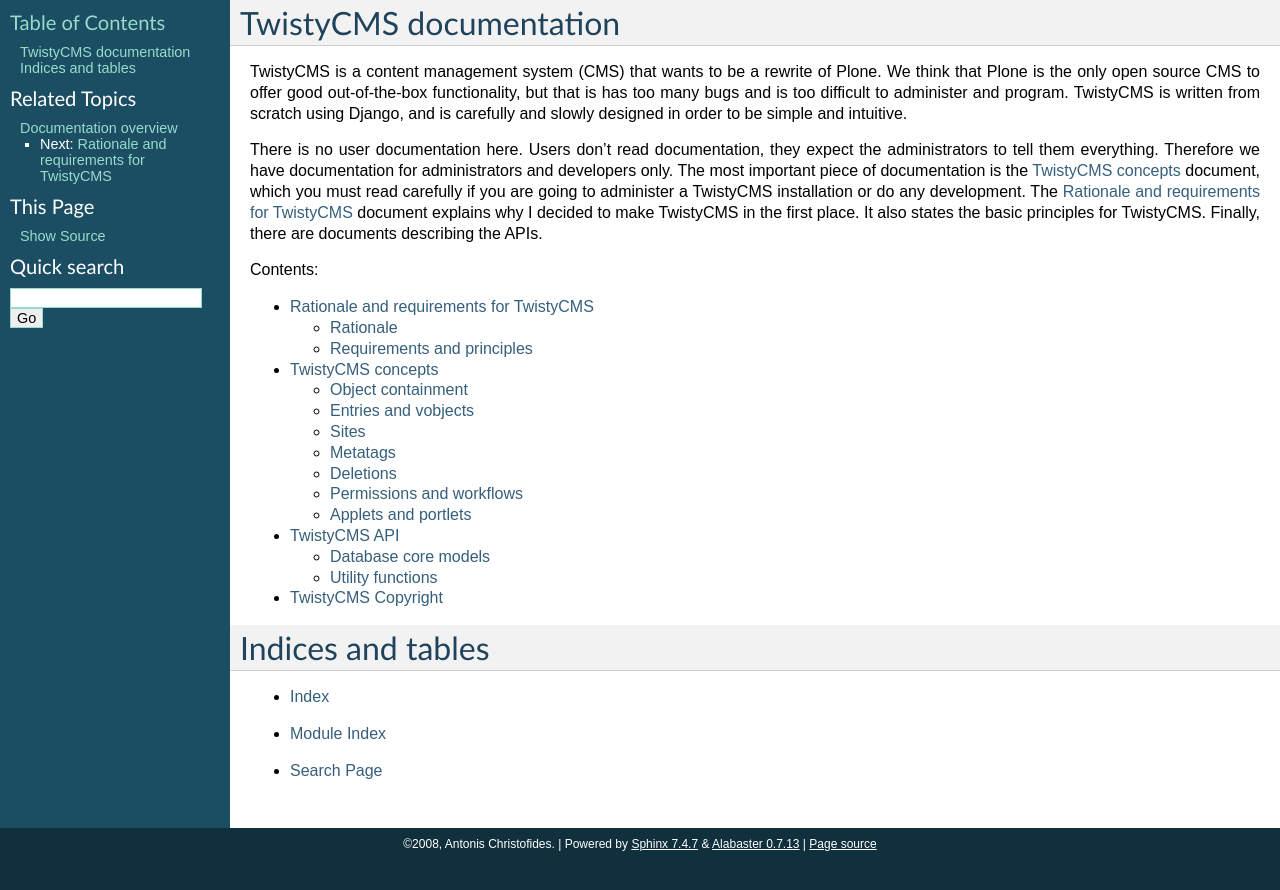
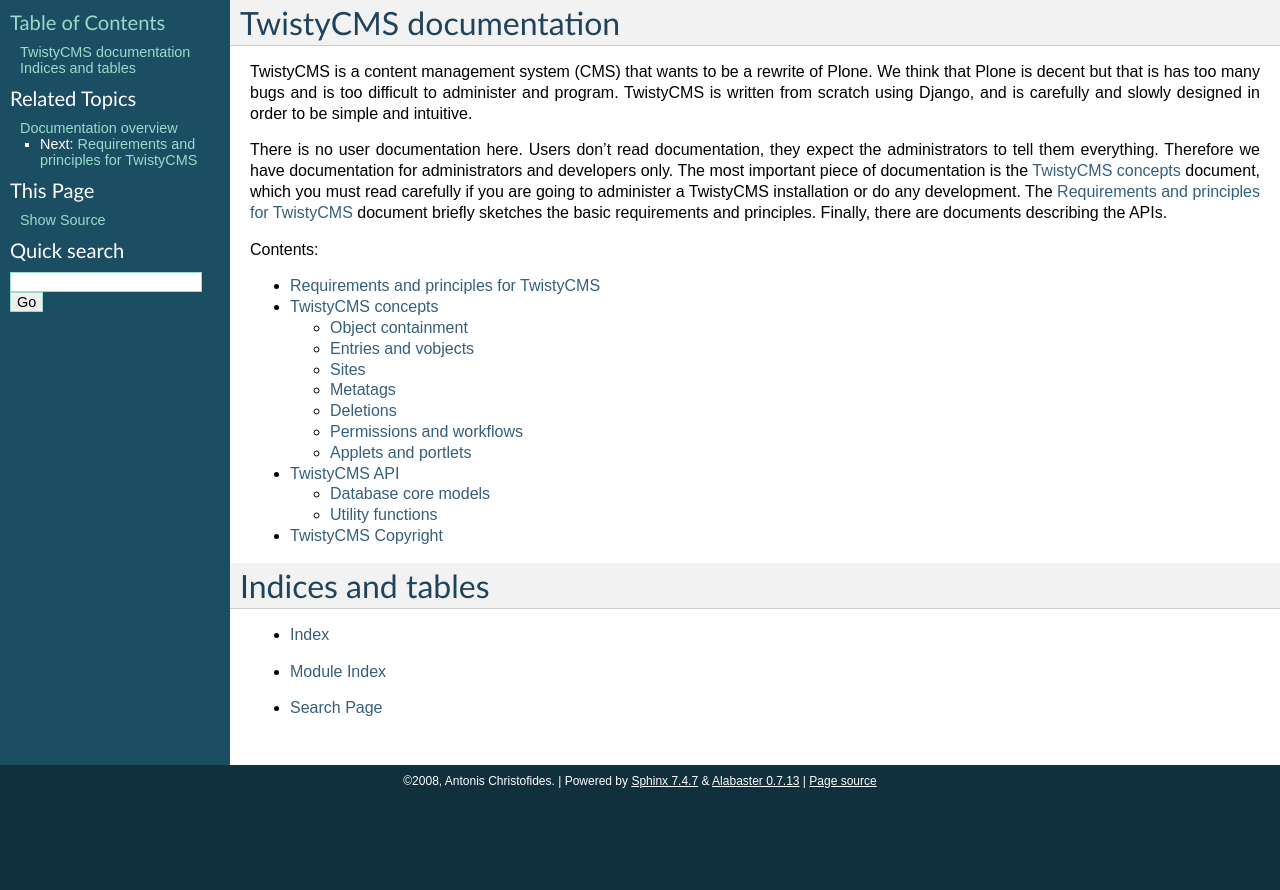
Before and after one commit to aptiko/zadig, a Sphinx documentation site: the page built from docs/index.txt, in a window 1280 px wide. Shown: the top 890 px of the page. Built offline with Sphinx 7.4.7, drawn with Linux system fonts in a browser that asks for light colours.

Commit message:
Removed rationale from documentation

```diff
--- a/docs/index.txt
+++ b/docs/index.txt
@@ -2,11 +2,10 @@ TwistyCMS documentation
 =======================
 
 TwistyCMS is a content management system (CMS) that wants to be a
-rewrite of Plone. We think that Plone is the only open source CMS to
-offer good out-of-the-box functionality, but that is has too many bugs
-and is too difficult to administer and program. TwistyCMS is written
-from scratch using Django, and is carefully and slowly designed in
-order to be simple and intuitive.
+rewrite of Plone. We think that Plone is decent but that is has too
+many bugs and is too difficult to administer and program. TwistyCMS is
+written from scratch using Django, and is carefully and slowly
+designed in order to be simple and intuitive.
 
 There is no user documentation here. Users don't read documentation,
 they expect the administrators to tell them everything. Therefore we
@@ -14,9 +13,8 @@ have documentation for administrators and developers only.  The most
 important piece of documentation is the :ref:`concepts` document,
 which you must read carefully if you are going to administer a
 TwistyCMS installation or do any development.  The :ref:`requirements`
-document explains why I decided to make TwistyCMS in the first place.
-It also states the basic principles for TwistyCMS. Finally, there are
-documents describing the APIs.
+document briefly sketches the basic requirements and principles.
+Finally, there are documents describing the APIs.
 
 Contents:
 
```
Also changed, not shown: docs/requirements.txt (+2 -96 lines).
